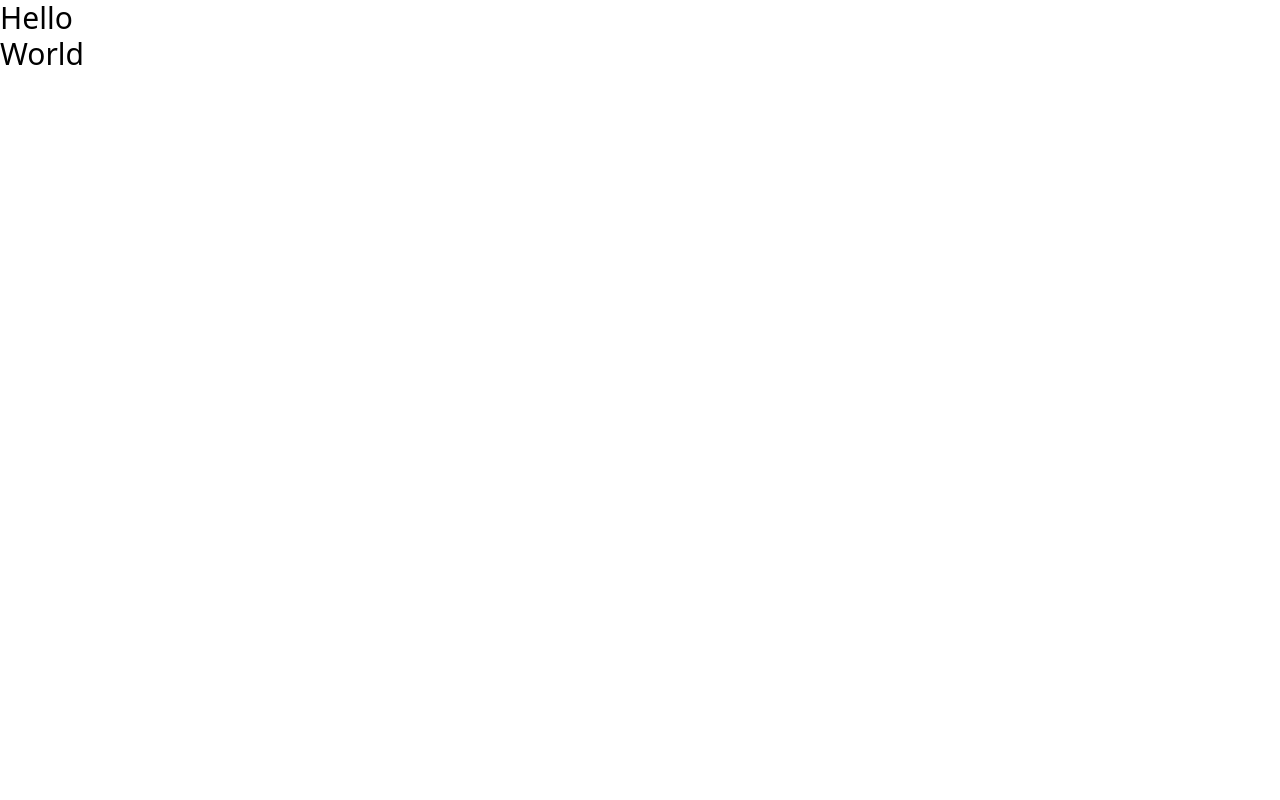
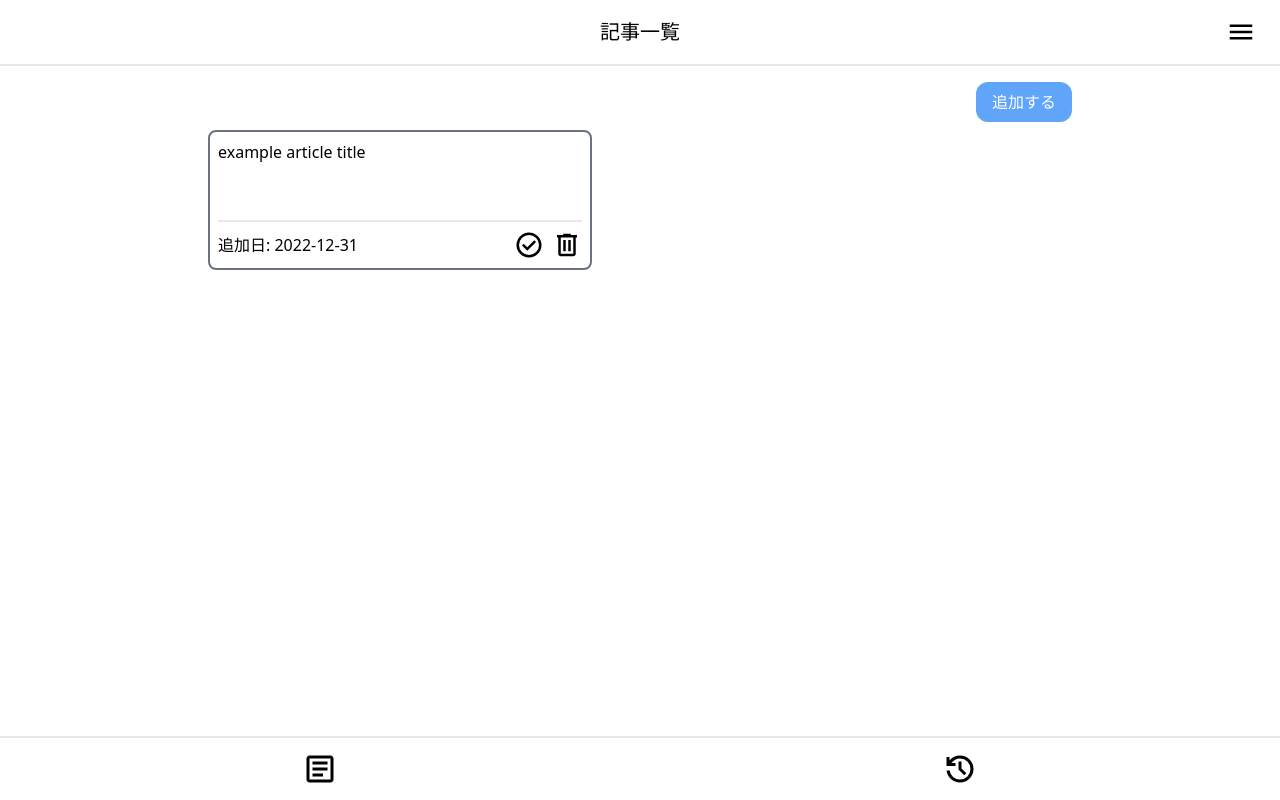
Before and after one commit to Bayathy/Reading-Todo, a React (Vite) app: page / in a window 1280 px wide. Built offline with nearby package versions, Linux system fonts and the light colour scheme.

Commit message:
feat: update pages

```diff
--- a/src/App.tsx
+++ b/src/App.tsx
@@ -1,9 +1,41 @@
 import type { FC } from 'react'
+
+import { Icon } from '@iconify/react'
+import * as RadixTabs from '@radix-ui/react-tabs'
+
+import { Card } from './components/Card'
+import { FormDialog } from './components/FormDialog'
 
 export const App: FC = () => {
   return (
-    <div>
-      <p className="w-16 text-3xl">Hello World</p>
-    </div>
+    <main className="m-auto h-full w-full max-w-4xl p-4">
+      <RadixTabs.Root
+        className="m-auto flex h-full w-full max-w-4xl flex-col"
+        defaultValue="tab1"
+      >
+        <RadixTabs.Content value="tab1">
+          <div className="flex justify-end">
+            <FormDialog />
+          </div>
+          <section className="mt-2">
+            <Card />
+          </section>
+        </RadixTabs.Content>
+        <RadixTabs.List className="fixed bottom-0 left-[50%] flex h-16 w-full translate-x-[-50%] border-t-2">
+          <RadixTabs.Trigger
+            value="tab1"
+            className="flex flex-1 items-center justify-center text-4xl hover:bg-slate-200"
+          >
+            <Icon icon="material-symbols:article-outline" />
+          </RadixTabs.Trigger>
+          <RadixTabs.Trigger
+            value="tab2"
+            className="flex flex-1 items-center justify-center text-4xl hover:bg-slate-200"
+          >
+            <Icon icon="material-symbols:history" />
+          </RadixTabs.Trigger>
+        </RadixTabs.List>
+      </RadixTabs.Root>
+    </main>
   )
 }
--- a/src/main.tsx
+++ b/src/main.tsx
@@ -2,10 +2,14 @@ import React from 'react'
 import ReactDOM from 'react-dom/client'
 
 import { App } from './App'
+import { Header } from './components/Header'
 import './style/global.css'
 
 ReactDOM.createRoot(document.querySelector('#root') as HTMLElement).render(
   <React.StrictMode>
-    <App />
+    <div className="grid min-h-screen w-full grid-cols-[100%] grid-rows-[auto_1fr]">
+      <Header />
+      <App />
+    </div>
   </React.StrictMode>,
 )
```
